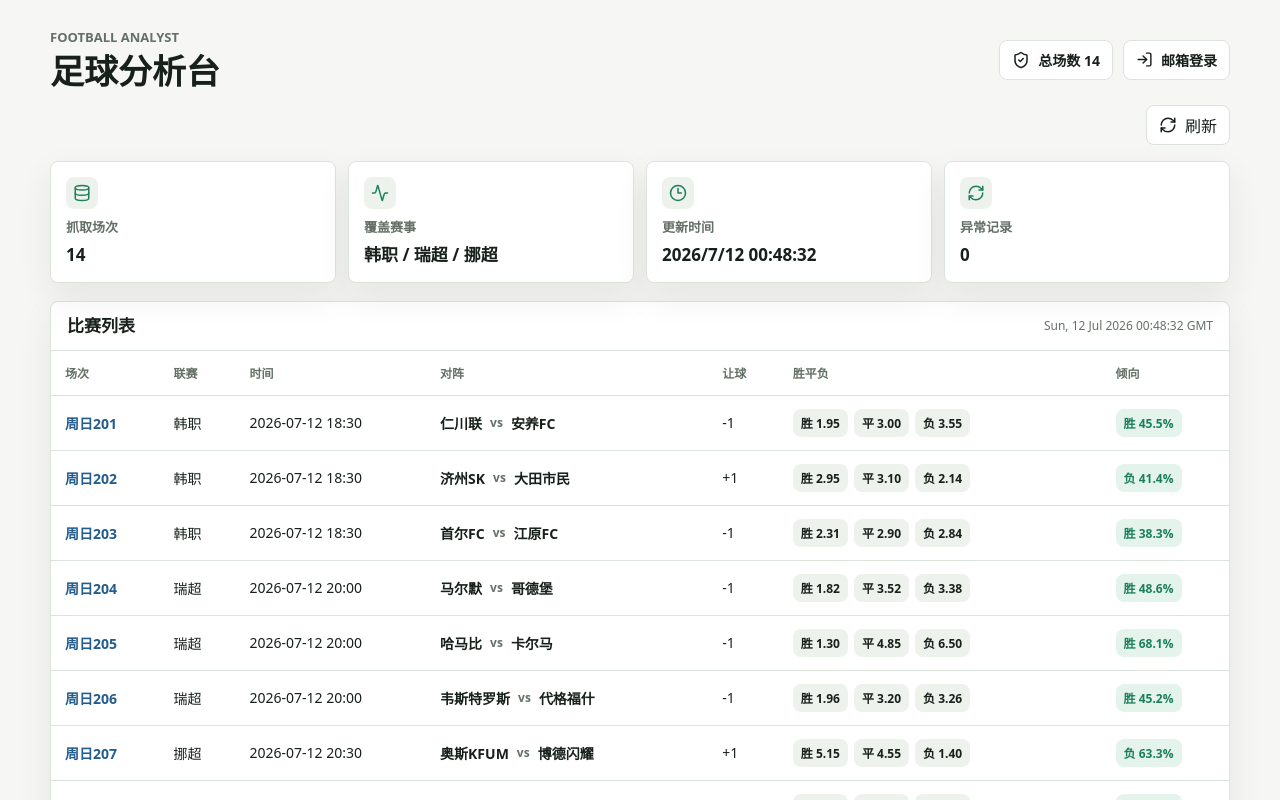
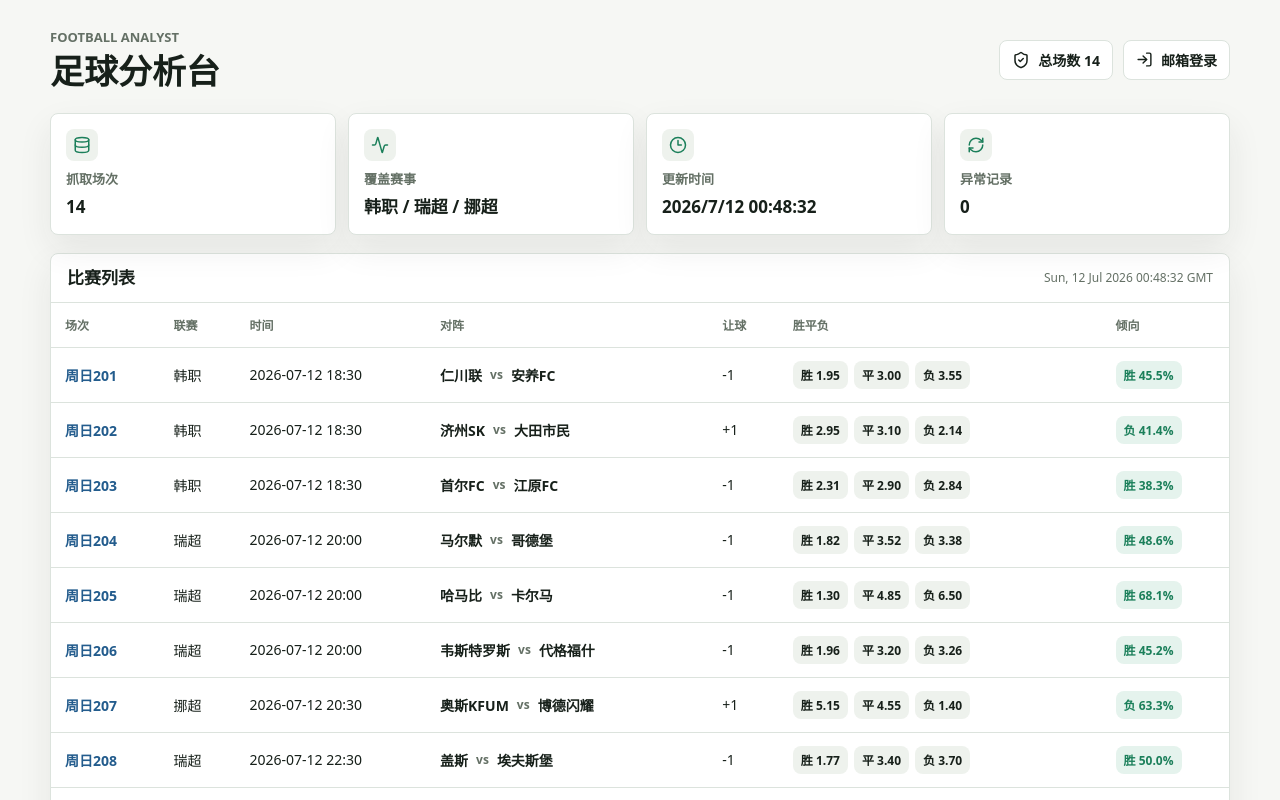
Before and after one commit to tszming1021/football-analystv2, a Next.js app in the folder web/: page / in a window 1280 px wide. Shown: the top 800 px of the page. Built offline with nearby package versions, Linux system fonts and the light colour scheme; no server answers.

Commit message:
remove manual refresh button

```diff
--- a/web/app/page.tsx
+++ b/web/app/page.tsx
@@ -1,6 +1,5 @@
 import Link from "next/link";
 import { Activity, Clock3, Database, RefreshCw, ShieldCheck } from "lucide-react";
-import { RefreshButton } from "../components/RefreshButton";
 import { AuthButton } from "../components/AuthButton";
 import { AdminLink } from "../components/AdminLink";
 import { formatHandicap, getPayload, oddsTriplet, pct, strongestSide } from "../lib/data";
@@ -27,10 +26,6 @@ export default async function HomePage() {
           <AdminLink />
         </div>
       </header>
-
-      <div className="toolbar">
-        <RefreshButton />
-      </div>
 
       <section className="metrics-grid" aria-label="今日概览">
         <Metric icon={<Database size={18} />} label="抓取场次" value={`${payload.counts.included}`} />
```
